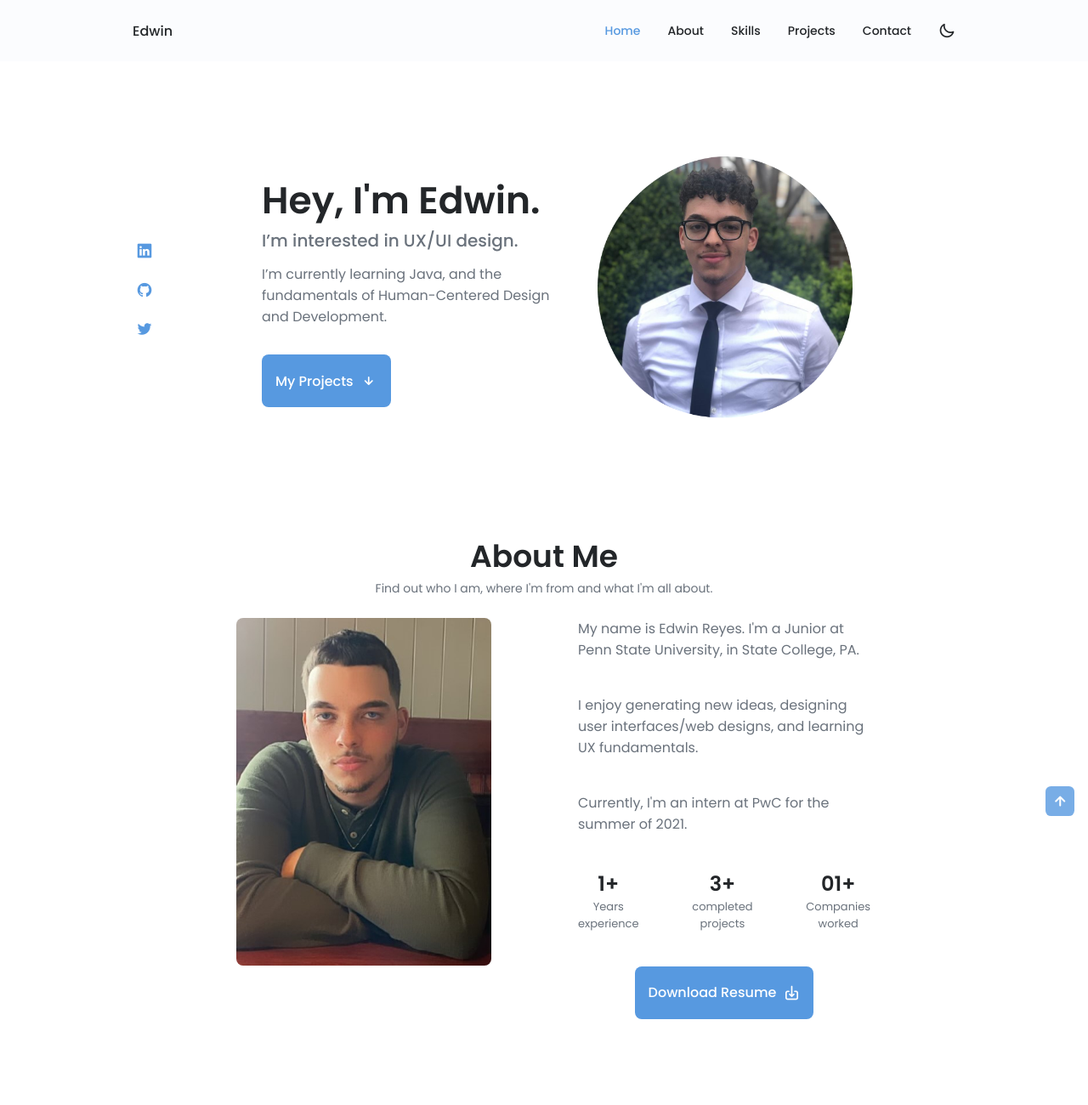
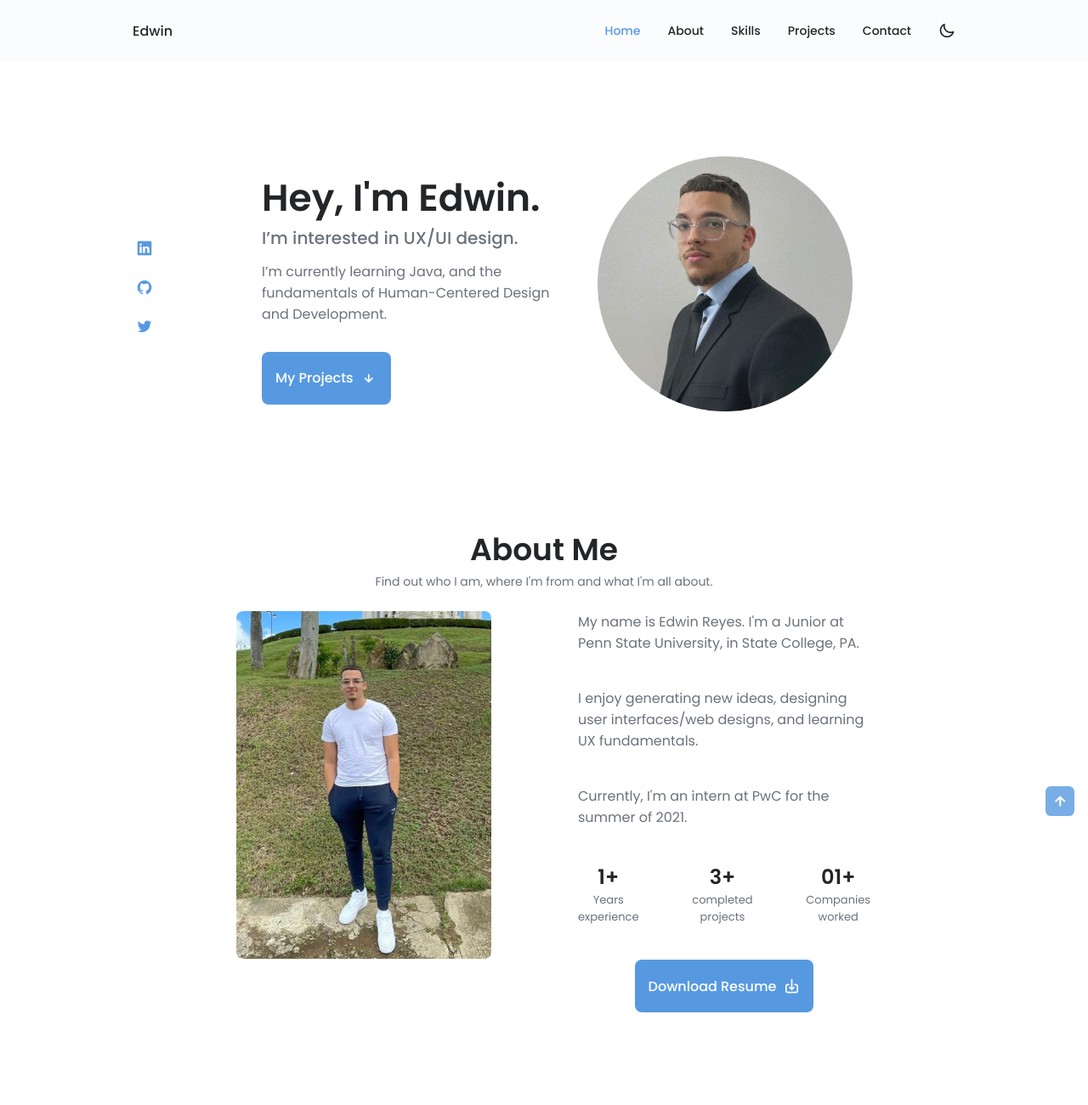
Before and after one commit to reyes-edwin/portfolio, a website: page index.html in a window 1280 px wide. Shown: the top 1300 px of the page at 85% size. Drawn offline with nearby package versions, Linux system fonts and the light colour scheme.

Commit message:
Site Update Feb 16, 2022

```diff
--- a/index.html
+++ b/index.html
@@ -95,7 +95,7 @@
             </div>
 
             <div class="home__img">
-              <img src="public/img/profile.png" alt="" class="home__blob" />
+              <img src="public/img/updateProfile.png" alt="" class="home__blob" />
             </div>
 
             <div class="home__data">
@@ -120,7 +120,7 @@
         >
 
         <div class="about__container container grid">
-          <img src="public/img/about.jpg" alt="" class="about__img" />
+          <img src="public/img/updateAbout.png" alt="" class="about__img" />
 
           <div class="about__data">
             <p class="about__description1">
```
Also changed, not shown: public/img/updateAbout.png (added), public/img/updateProfile.png (added).
